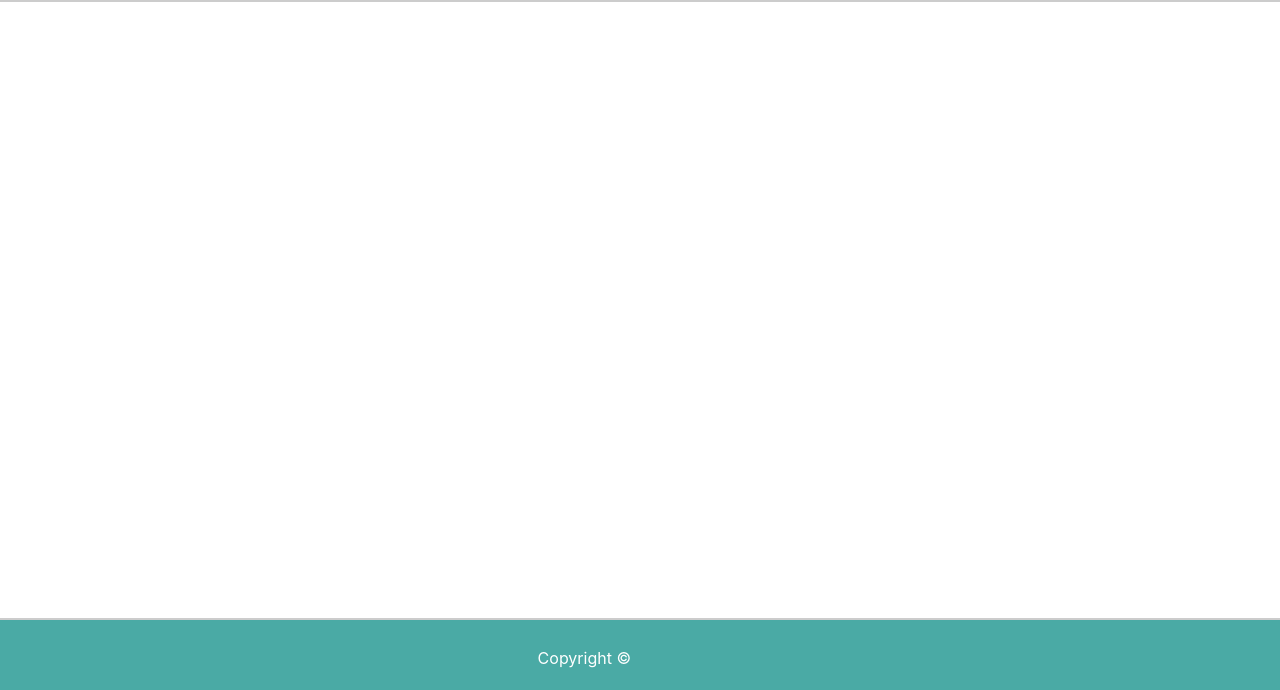
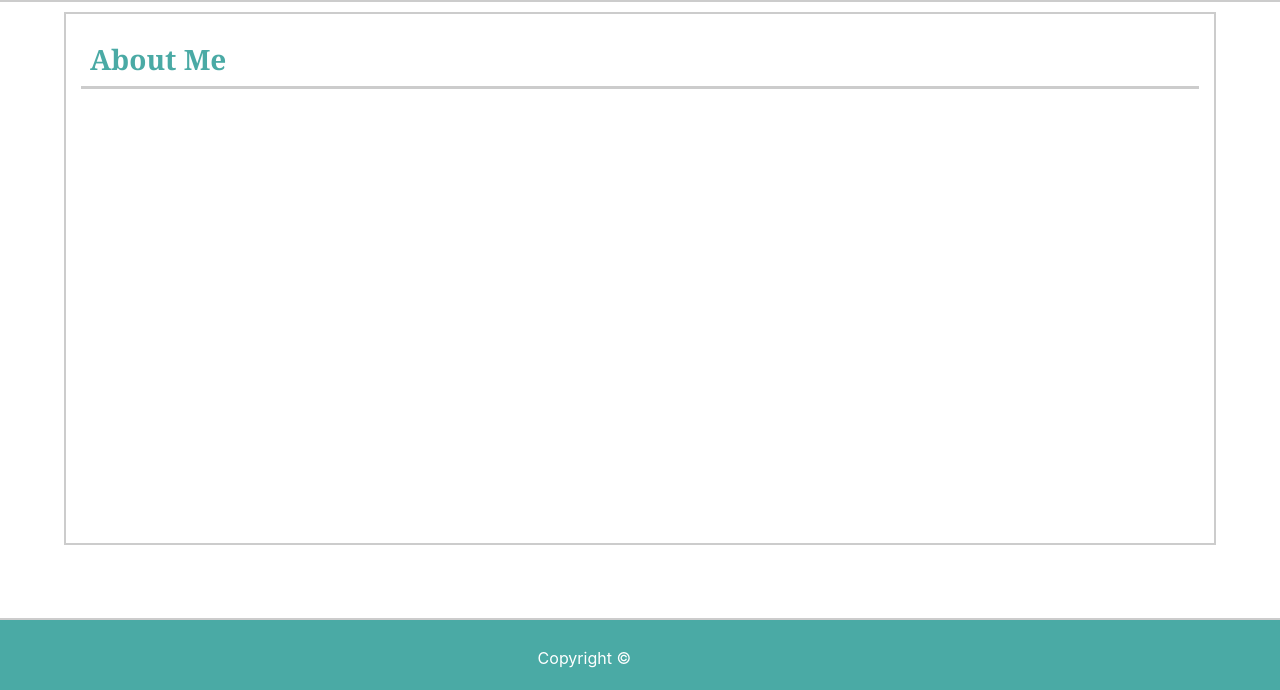
Before and after one commit to e0marina/Bootstrap-Portfolio, a plain HTML site: page index.html in a window 1280 px wide. Shown: the part 110-800 px from the top of the page. Drawn offline with nearby package versions, Linux system fonts and the light colour scheme.

Commit message:
main container on index page made on xs screen

```diff
--- a/assets/css/style.css
+++ b/assets/css/style.css
@@ -65,6 +65,25 @@
   padding-left: 42%;
 }
 
+#main-cont {
+  width: 90%;
+  position: relative;
+  top: 10px;
+  min-height: 533px;
+  height: auto;
+  border: 2px solid #cccccc;
+}
+
+h3 {
+  font-family: Georgia, Times, "Times New Roman", serif;
+  font-weight: 700;
+  color: #4aaaa5;
+  margin-bottom: 20px;
+  margin-top: 20px;
+  border-bottom: 3px solid #cccccc;
+  padding: 9px;
+}
+
 @media screen and (min-width: 400px) {
   /* header */
   #header-cont {
@@ -88,7 +107,10 @@
     padding-right: 18%;
     padding-bottom: 4%;
   }
+
 }
+
+
 
 @media screen and (min-width: 768px) {
   /* header */
--- a/index.html
+++ b/index.html
@@ -43,6 +43,23 @@
       </div>
     </header>
 
+    <div class="container-fluid" id="main-cont">
+      <div class="row">
+        <div class="col-12">
+          <h3>About Me</h3>
+        </div>
+      </div>
+      <div class="row">
+        <div class="col"></div>
+      </div>
+      <div class="row">
+        <div class="col"></div>
+      </div>
+      </div>
+
+
+    </div>
+
     <footer>
       <div id="footer-cont">
 
```
Also changed, not shown: contact.html (+10 -0 lines), portfolio.html (+10 -0 lines).
